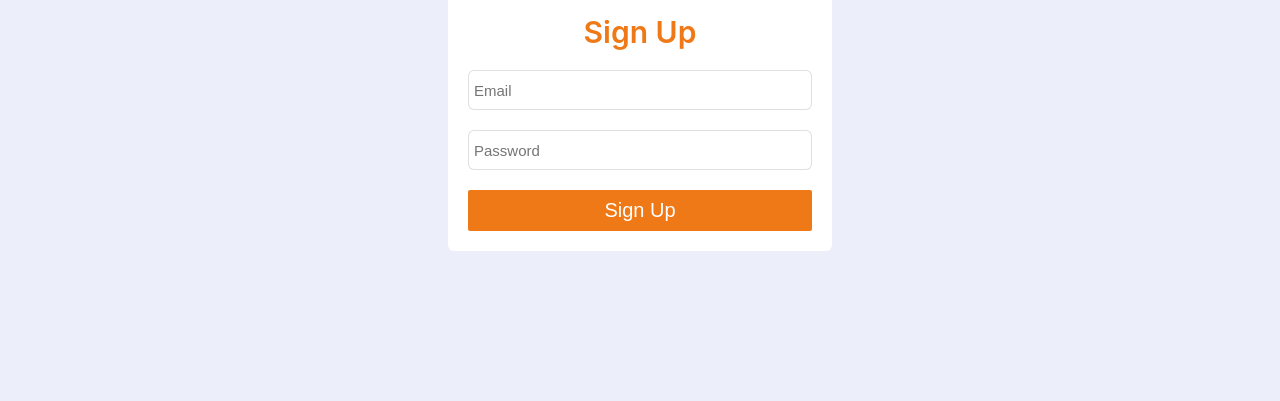
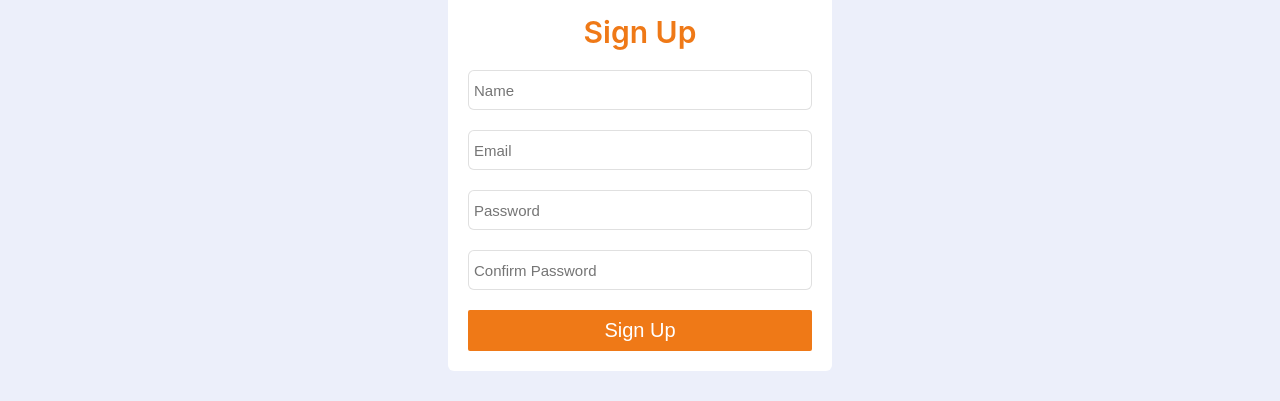
Before and after one commit to utkarsh2210/Social_Mesh, a React (Create React App) app: page /signup in a window 1280 px wide. Shown: the part 380-781 px from the top of the page. Built offline with nearby package versions, Linux system fonts and the light colour scheme; no server answers.

Commit message:
signup implemented

```diff
--- a/src/actions/actionTypes.js
+++ b/src/actions/actionTypes.js
@@ -5,3 +5,11 @@ export const UPDATE_POSTS = 'UPDATE_POSTS';
 export const LOGIN_START = 'LOGIN_START';
 export const LOGIN_SUCCESS = 'LOGIN_SUCCESS';
 export const LOGIN_FAILED = 'LOGIN_FAILED';
+
+export const AUTHENTICATE_USER = 'AUTHENTICATE_USER';
+export const LOG_OUT = 'LOG_OUT';
+
+// sign up
+export const SIGNUP_START = 'SIGNUP_START';
+export const SIGNUP_SUCCESS = 'SIGNUP_SUCCESS';
+export const SIGNUP_FAILED = 'SIGNUP_FAILED';
--- a/src/actions/auth.js
+++ b/src/actions/auth.js
@@ -1,5 +1,14 @@
 import { APIUrls } from '../helpers/urls';
-import { LOGIN_FAILED, LOGIN_START, LOGIN_SUCCESS } from './actionTypes';
+import {
+  AUTHENTICATE_USER,
+  LOGIN_FAILED,
+  LOGIN_START,
+  LOGIN_SUCCESS,
+  LOG_OUT,
+  SIGNUP_FAILED,
+  SIGNUP_START,
+  SIGNUP_SUCCESS,
+} from './actionTypes';
 import { getFormBody } from '../helpers/utils';
 
 export function startLogin() {
@@ -45,3 +54,66 @@ export function login(email, password) {
       });
   };
 }
+
+export function authenticateUser(user) {
+  return {
+    type: AUTHENTICATE_USER,
+    user,
+  };
+}
+
+export function logoutUser() {
+  return {
+    type: LOG_OUT,
+  };
+}
+
+export function signup(email, password, confirmPassword, name) {
+  return (dispatch) => {
+    dispatch(startLogin());
+    const url = APIUrls.signup();
+    fetch(url, {
+      method: 'POST',
+      headers: {
+        'Content-Type': 'application/x-www-form-urlencoded',
+      },
+      body: getFormBody({
+        email,
+        password,
+        confirm_password: confirmPassword,
+        name,
+      }),
+    })
+      .then((response) => response.json())
+      .then((data) => {
+        console.log('data', data);
+        if (data.success) {
+          // dispatch action to save user
+          localStorage.setItem('token', data.data.token);
+          dispatch(signupSucessful(data.data.user));
+          return;
+        }
+        dispatch(signupFailed(data.message));
+      });
+  };
+}
+
+export function startSignup() {
+  return {
+    type: SIGNUP_START,
+  };
+}
+
+export function signupFailed(error) {
+  return {
+    type: SIGNUP_FAILED,
+    error,
+  };
+}
+
+export function signupSucessful(user) {
+  return {
+    type: SIGNUP_SUCCESS,
+    user,
+  };
+}
--- a/src/components/Signup.js
+++ b/src/components/Signup.js
@@ -1,22 +1,87 @@
 import React, { Component } from 'react';
+import { connect } from 'react-redux';
+
+import { signup, startSignup } from '../actions/auth';
 
 class Signup extends Component {
+  constructor(props) {
+    super(props);
+    this.state = {
+      email: '',
+      password: '',
+      name: '',
+      confirmPassword: '',
+    };
+  }
+
+  handleInputChange = (field, value) => {
+    this.setState({
+      [field]: value,
+    });
+  };
+
+  onFormSubmit = (e) => {
+    e.preventDefault();
+    const { email, password, confirmPassword, name } = this.state;
+
+    if (email && password && confirmPassword && name) {
+      this.props.dispatch(startSignup());
+      this.props.dispatch(signup(email, password, confirmPassword, name));
+    }
+  };
+
   render() {
+    const { inProgress, error } = this.props.auth;
     return (
       <form className="login-form">
         <span className="login-signup-header">Sign Up</span>
+        {error && <div className="alert error-dialog">{error}</div>}
         <div className="field">
-          <input type="email" placeholder="Email" required />
+          <input
+            type="text"
+            placeholder="Name"
+            required
+            onChange={(e) => this.handleInputChange('name', e.target.value)}
+          />
         </div>
         <div className="field">
-          <input type="password" placeholder="Password" required />
+          <input
+            type="email"
+            placeholder="Email"
+            required
+            onChange={(e) => this.handleInputChange('email', e.target.value)}
+          />
         </div>
         <div className="field">
-          <button>Sign Up</button>
+          <input
+            type="password"
+            placeholder="Password"
+            required
+            onChange={(e) => this.handleInputChange('password', e.target.value)}
+          />
+        </div>
+        <div className="field">
+          <input
+            type="password"
+            placeholder="Confirm Password"
+            required
+            onChange={(e) =>
+              this.handleInputChange('confirmPassword', e.target.value)
+            }
+          />
+        </div>
+        <div className="field">
+          <button onClick={this.onFormSubmit} disabled={inProgress}>
+            Sign Up
+          </button>
         </div>
       </form>
     );
   }
 }
 
-export default Signup;
+const mapStateToProps = ({ auth }) => ({
+  auth,
+});
+
+export default connect(mapStateToProps)(Signup);
--- a/src/reducers/auth.js
+++ b/src/reducers/auth.js
@@ -1,7 +1,12 @@
 import {
+  AUTHENTICATE_USER,
   LOGIN_FAILED,
   LOGIN_START,
   LOGIN_SUCCESS,
+  LOG_OUT,
+  SIGNUP_FAILED,
+  SIGNUP_START,
+  SIGNUP_SUCCESS,
 } from '../actions/actionTypes';
 
 const initialAuthState = {
@@ -14,11 +19,13 @@ const initialAuthState = {
 export default function auth(state = initialAuthState, action) {
   switch (action.type) {
     case LOGIN_START:
+    case SIGNUP_START:
       return {
         ...state,
         inProgress: true,
       };
     case LOGIN_SUCCESS:
+    case SIGNUP_SUCCESS:
       return {
         ...state,
         user: action.user,
@@ -27,11 +34,24 @@ export default function auth(state = initialAuthState, action) {
         error: null,
       };
     case LOGIN_FAILED:
+    case SIGNUP_FAILED:
       return {
         ...state,
         inProgress: false,
         error: action.error,
       };
+    case AUTHENTICATE_USER:
+      return {
+        ...state,
+        user: {},
+        isLoggedin: true,
+      };
+    case LOG_OUT:
+      return {
+        ...state,
+        user: {},
+        isLoggedin: false,
+      };
     default:
       return state;
   }
```
